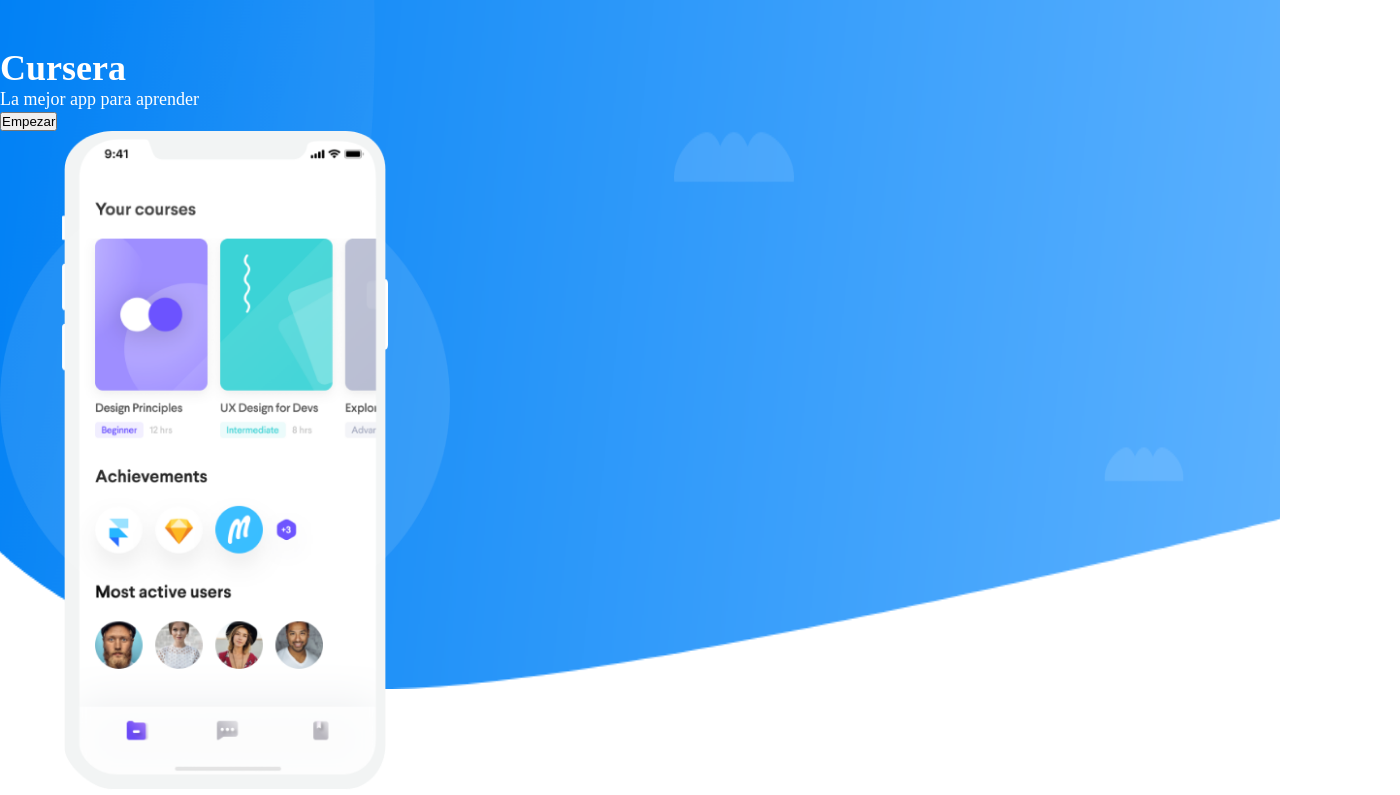
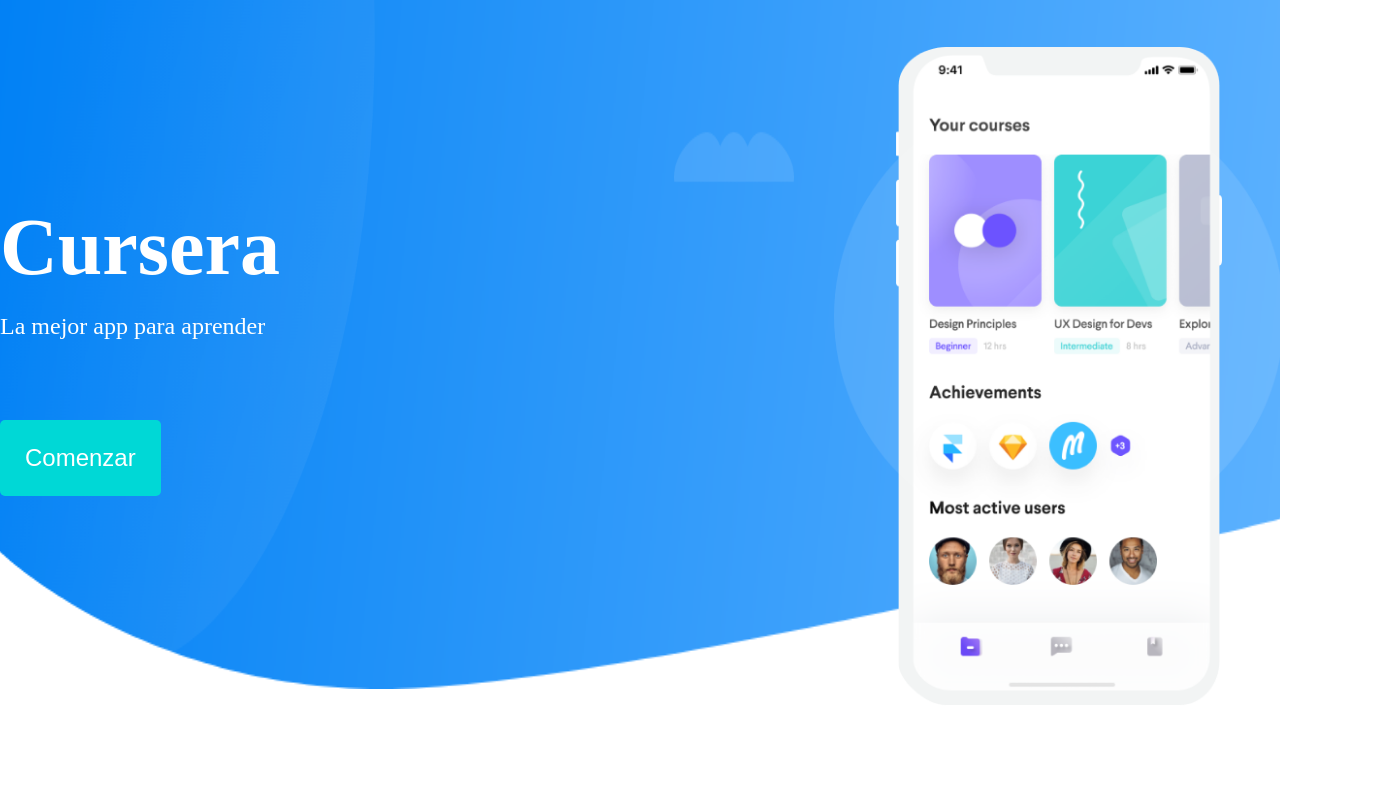
Before and after one commit to Ralonso20/primerPaginaWeb, a plain HTML site: page index.html in a window 1280 px wide. Shown: the part 111-906 px from the top of the page, 1400 px wide, since content can reach past the window. After the commit the page ends 822 px from the top, so only its background shows below. Drawn offline with Linux system fonts and the light colour scheme.

Commit message:
alineado main y decoracion del boton

```diff
--- a/css/main.css
+++ b/css/main.css
@@ -47,3 +47,51 @@ header #menu ul #logo{
     margin-right: 40%;
     margin-left: 100px;
 }
+
+/*************************************/
+
+#main-container header main{
+    margin: 0 auto; /*de esta forma centramos el container*/
+    width: 1400px;
+}
+
+#main-container header main{
+    margin: 0 auto; /*de esta forma centramos el container*/
+    width: 1400px;
+}
+
+#main-container header main div{
+   display: inline-block;
+   vertical-align: middle;
+}
+
+
+#main-container header main .text h1{
+    font-size: 80px;
+    border-color: #1e272e;
+}
+
+#main-container header main .text p{
+    font-size: 24px;
+    padding: 20px 0;
+}
+
+#main-container header main .text p button{
+    background-color: #00d8d6;
+    border: 0;
+    border-radius: 5px;
+    color: white;
+    cursor: pointer;
+    font-size: 24px;
+    padding: 24px 25px;
+    margin: 40px 0;
+}
+
+#main-container header main .text p button:hover{
+    background-color: #0fbcf9;
+}
+
+#main-container header main .image{
+    text-align: right;
+    width: 1000px;
+}
--- a/index.html
+++ b/index.html
@@ -34,7 +34,7 @@
                     <p>La mejor app para aprender</p>
 
                     <p>
-                        <Button>Empezar</Button>
+                        <Button>Comenzar</Button>
                     </p>
                 </div>
 
```
